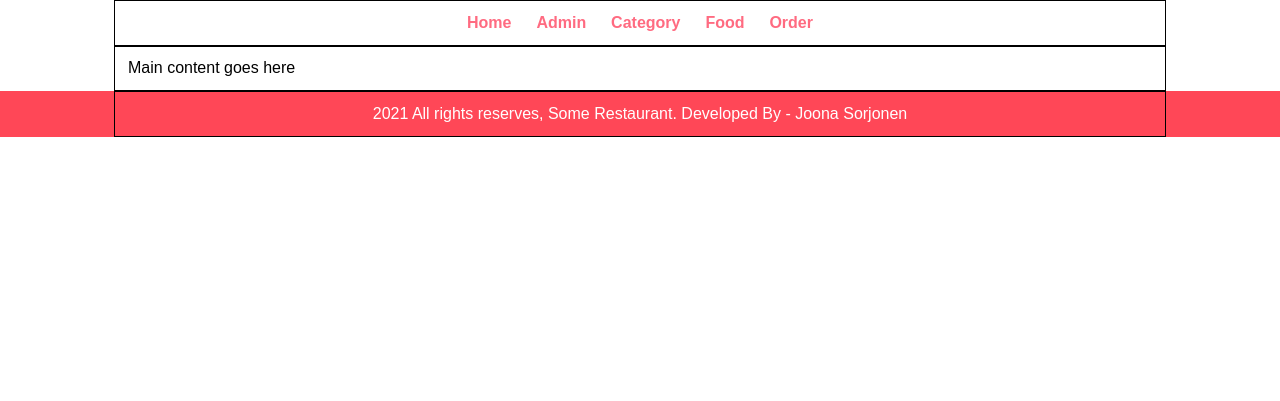
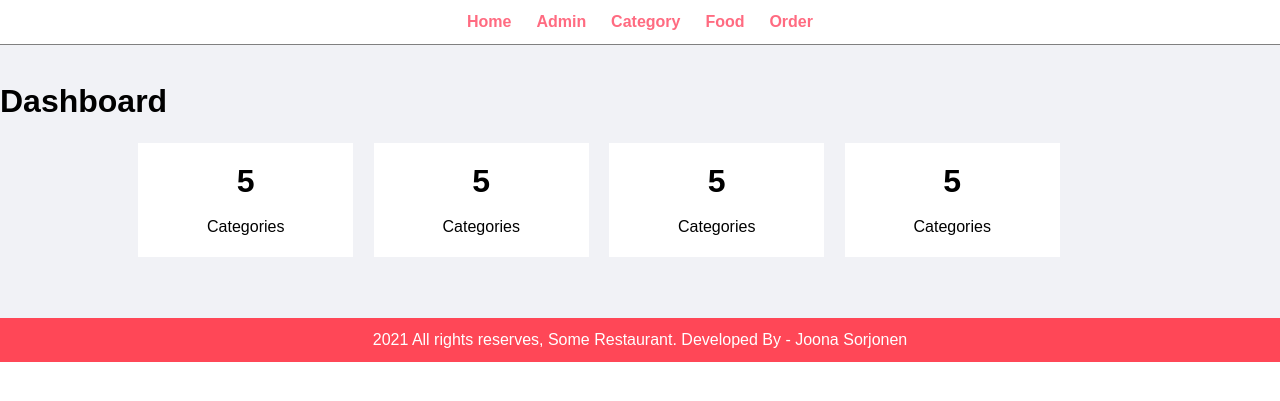
Before and after one commit to joona127/FoodOrder, a PHP site: page /admin/index.php in a window 1280 px wide. Shown: the top 401 px of the page. Run offline with PHP 8.4, Linux system fonts and the light colour scheme.

Commit message:
partials created

```diff
--- a/admin/index.php
+++ b/admin/index.php
@@ -1,31 +1,39 @@
-<html>
-    <head>
-    <title>Food Order Website - Home Page</title>
-    <link rel="stylesheet" href="../css/admin.css">
-</head>
-<body>
-    <div class="menu text-center">
-        <div class="wrapper">
-      <ul>
-      <li><a href="#">Home</a></li>
-      <li><a href="#">Admin</a></li>
-      <li><a href="#">Category</a></li>
-      <li><a href="#">Food</a></li>
-      <li><a href="#">Order</a></li>
-      </ul>
+<?php
+include('partials/menu.php');
+?>
+
+<div class="main-content">
+  <h1>Dashboard</h1>
+    <div class="wrapper">
+
+    <div class="col-4 text-center">
+    <h1>5</h1>
+    </br>
+    Categories
+    </div>
+
+    <div class="col-4 text-center">
+    <h1>5</h1>
+    </br>
+    Categories
+    </div>
+
+    <div class="col-4 text-center">
+    <h1>5</h1>
+    </br>
+    Categories
+    </div>
+
+    <div class="col-4 text-center">
+    <h1>5</h1>
+    </br>
+    Categories
+    </div>
+
+    <div class="clear-fix">
+    </div>
 </div>
 </div>
-
-<div class="main-content">
-    <div class="wrapper">
-    Main content goes here
-</div>
-</div>
-
-<div class="footer">
-    <div class="wrapper">
-    <p class="text-center">2021 All rights reserves, Some Restaurant. Developed By - Joona Sorjonen</p>
-</div>
-</div>
-</body>
-</html>
+<?php
+include('partials/footer.php');
+?>
--- /dev/null
+++ b/admin/partials/footer.php
@@ -0,0 +1,13 @@
+<html>
+<head>
+<link rel="stylesheet" href="../css/admin.css">
+</head>
+
+<body>
+<div class="footer">
+    <div class="wrapper">
+    <p class="text-center">2021 All rights reserves, Some Restaurant. Developed By - Joona Sorjonen</p>
+</div>
+</div>
+</body>
+</html>
--- /dev/null
+++ b/admin/partials/menu.php
@@ -0,0 +1,19 @@
+<html>
+    <head>
+    <title>Food Order Website - Home Page</title>
+    <link rel="stylesheet" href="../css/admin.css">
+</head>
+<body>
+    <div class="menu text-center">
+        <div class="wrapper">
+      <ul>
+      <li><a href="#">Home</a></li>
+      <li><a href="#">Admin</a></li>
+      <li><a href="#">Category</a></li>
+      <li><a href="#">Food</a></li>
+      <li><a href="#">Order</a></li>
+      </ul>
+</div>
+</div>
+</body>
+</html>
--- a/css/admin.css
+++ b/css/admin.css
@@ -5,7 +5,6 @@
 }
 
 .wrapper{
-    border: 1px solid black;
     width: 80%;
     padding: 1%;
     margin: 0 auto;
@@ -16,6 +15,7 @@
 
 .menu{
     font-weight: bold;
+    border-bottom: 1px solid grey;
 
 }
 
@@ -41,8 +41,24 @@
     text-align: center;
 }
 
+.clear-fix{
+  float: none;
+  clear: both;
+}
+
 /* CSS for main content */
+.main-content{
+    background-color: #f1f2f6;
+    padding: 3% 0;
+}
 
+.col-4{
+    width: 17%;
+    background-color: white;
+    margin: 1%;
+    padding: 2%;
+    float: left;
+}
 
 /* CSS for Footer */
 
```
Also changed, not shown: admin/manage-admin.php (added, +14 -0 lines).
